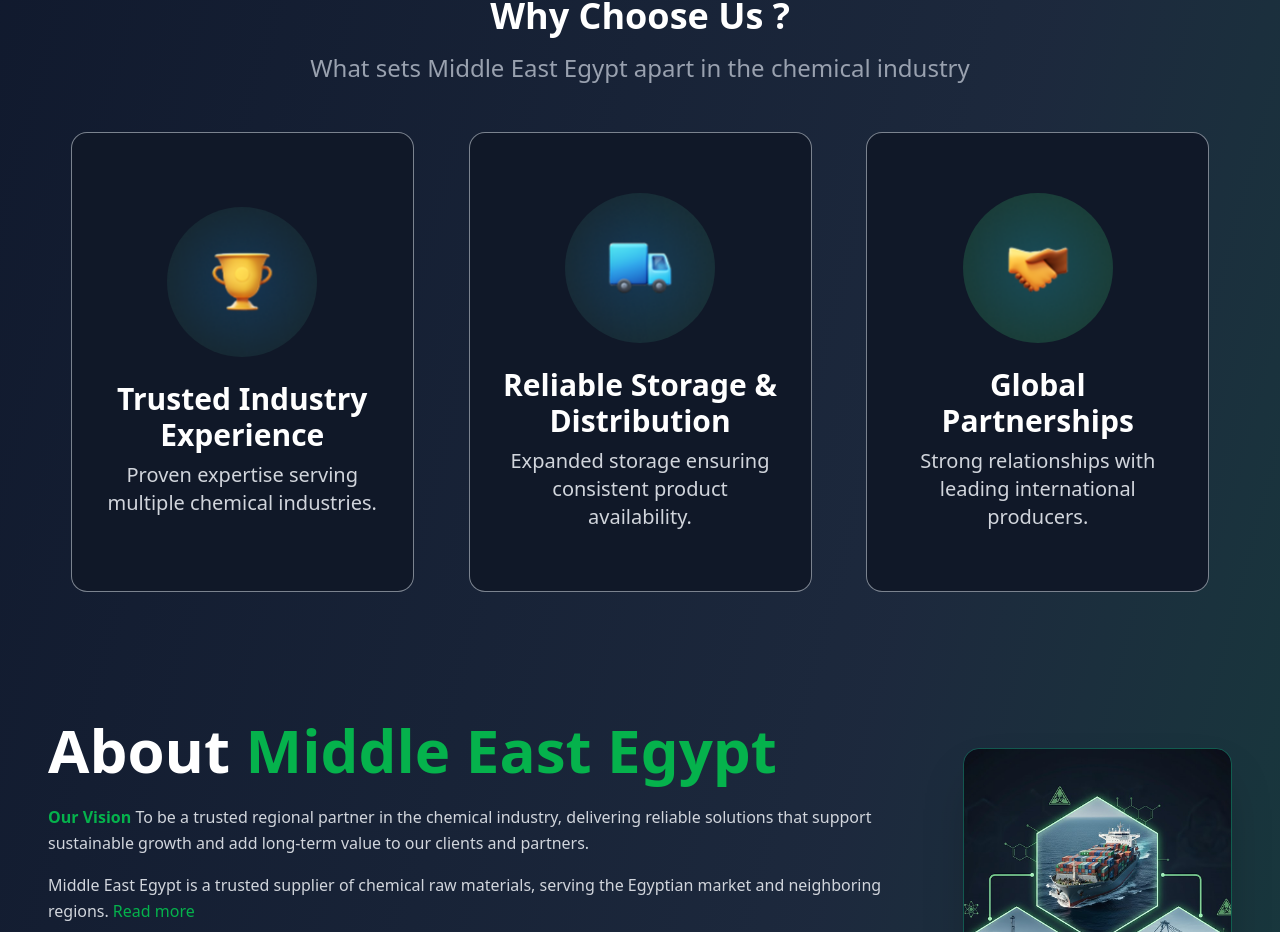
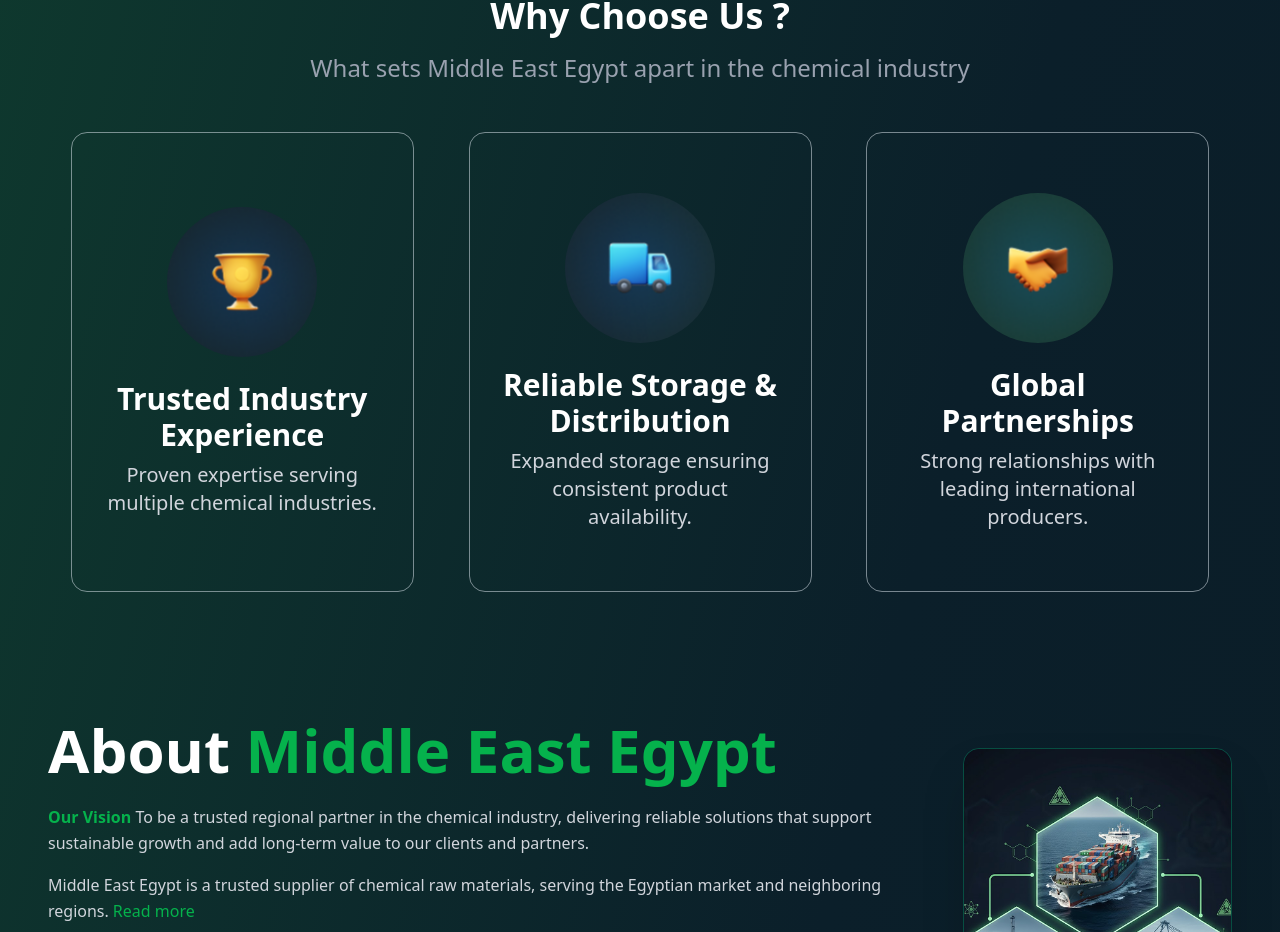
Before and after one commit to yassersalem74/Middle-East, a React (Vite) app: page / in a window 1280 px wide. Shown: the part 812-1744 px from the top of the page. Built offline with nearby package versions, Linux system fonts and the light colour scheme.

Commit message:
Fix/ handle bg color gradient

```diff
--- a/src/App.jsx
+++ b/src/App.jsx
@@ -12,7 +12,7 @@ import "./App.css";
 
 function App() {
   return (
-    <div className="min-h-screen bg-gradient-to-br from-slate-900 via-slate-800 to-emerald-900 text-white">
+    <div className="min-h-screen bg-gradient-to-br from-[#0F3D2E] via-[#0B1F2A] to-[#0A1B25] text-white">
       <Navbar />
 
       <main className="pt-16">
--- a/src/components/Home-Components/WhyChooseUsSection.jsx
+++ b/src/components/Home-Components/WhyChooseUsSection.jsx
@@ -32,7 +32,7 @@ export default function WhyChooseUsSection() {
               key={index}
               className="relative h-[460px] w-[343px] rounded-2xl transition-all duration-300 group"
             >
-              <div className="h-full w-full bg-gray-900 rounded-2xl p-8 flex flex-col items-center justify-center text-center border border-[#E6EDF5]/50 group-hover:border-transparent">
+              <div className="h-full bg-transparent  w-full bg-gray-900 rounded-2xl p-8 flex flex-col items-center justify-center text-center border border-[#E6EDF5]/50 group-hover:border-transparent">
                 <div className="mb-6 overflow-hidden rounded-full">
                   <img
                     src={card.image}
```
